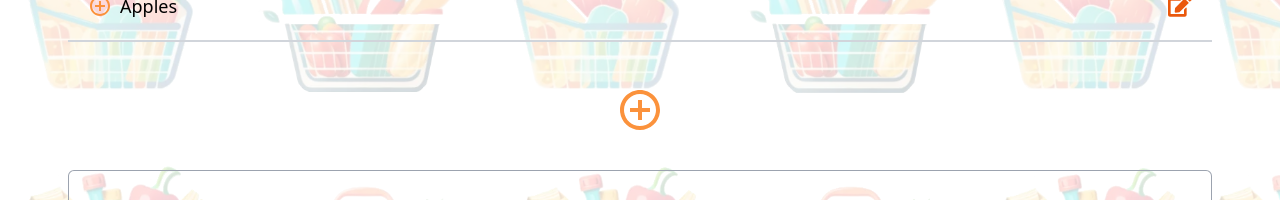
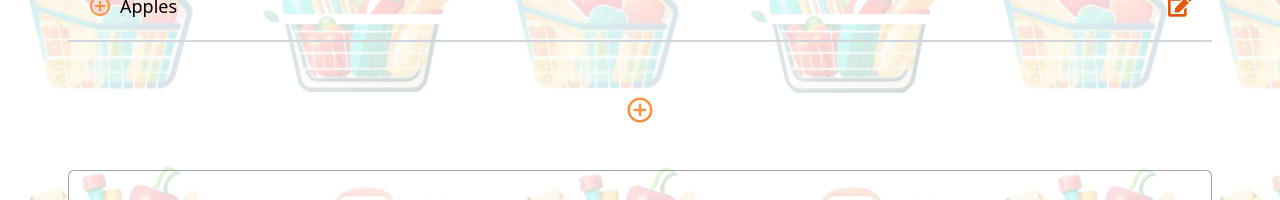
Before and after one commit to No-Country/s7-11-t-javareact, a React (Vite) app in the folder client/: page /list in a window 1280 px wide. Shown: the part 396-596 px from the top of the page. Built offline with nearby package versions, Linux system fonts and the light colour scheme; a web font is replaced by a local one; what @react-pdf/renderer would draw is missing.

Commit message:
Syles (pages/ListPage): Edit BiPlusCircle

```diff
--- a/client/src/pages/ListPage/ExpressBuyTab.jsx
+++ b/client/src/pages/ListPage/ExpressBuyTab.jsx
@@ -214,7 +214,7 @@ function ExpressTab() {
           <BiPlusCircle
             className={`${
               formState === true ? "hidden" : "block"
-            } text-5xl text-primary h-20 cursor-pointer`}
+            } text-5xl lg:text-3xl text-primary h-20 cursor-pointer`}
           />
         </div>
         <div
```
